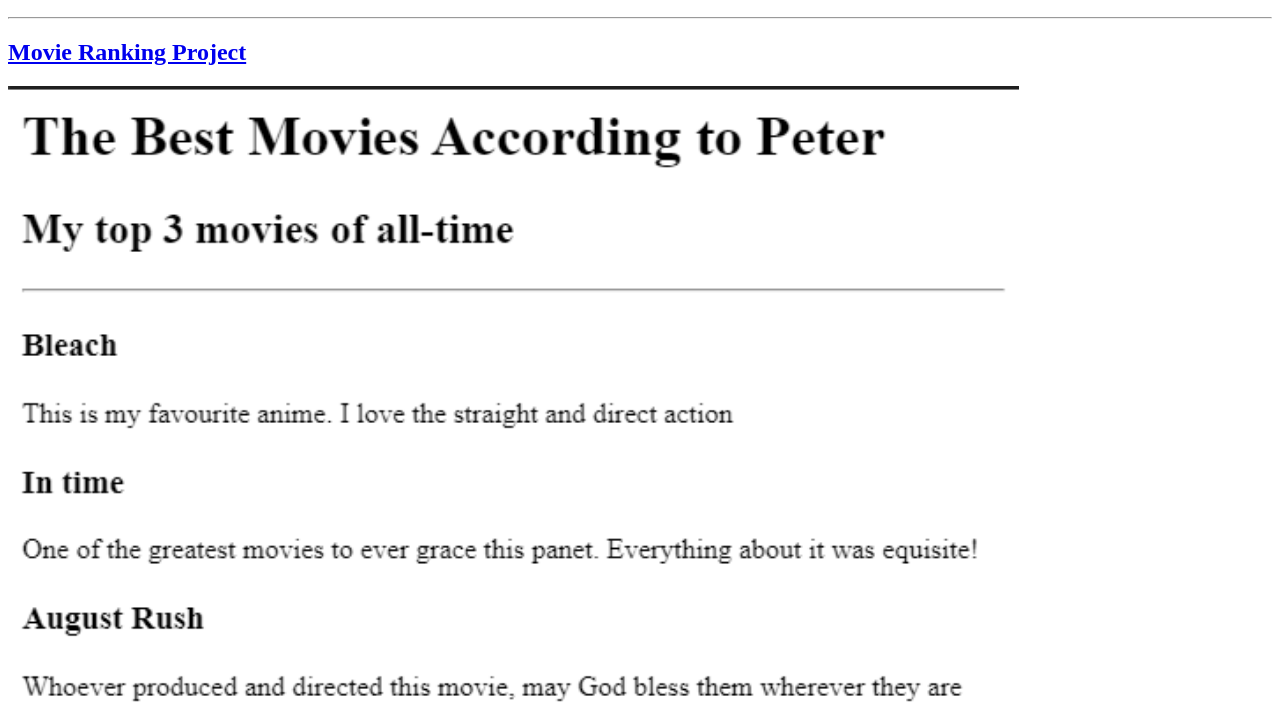
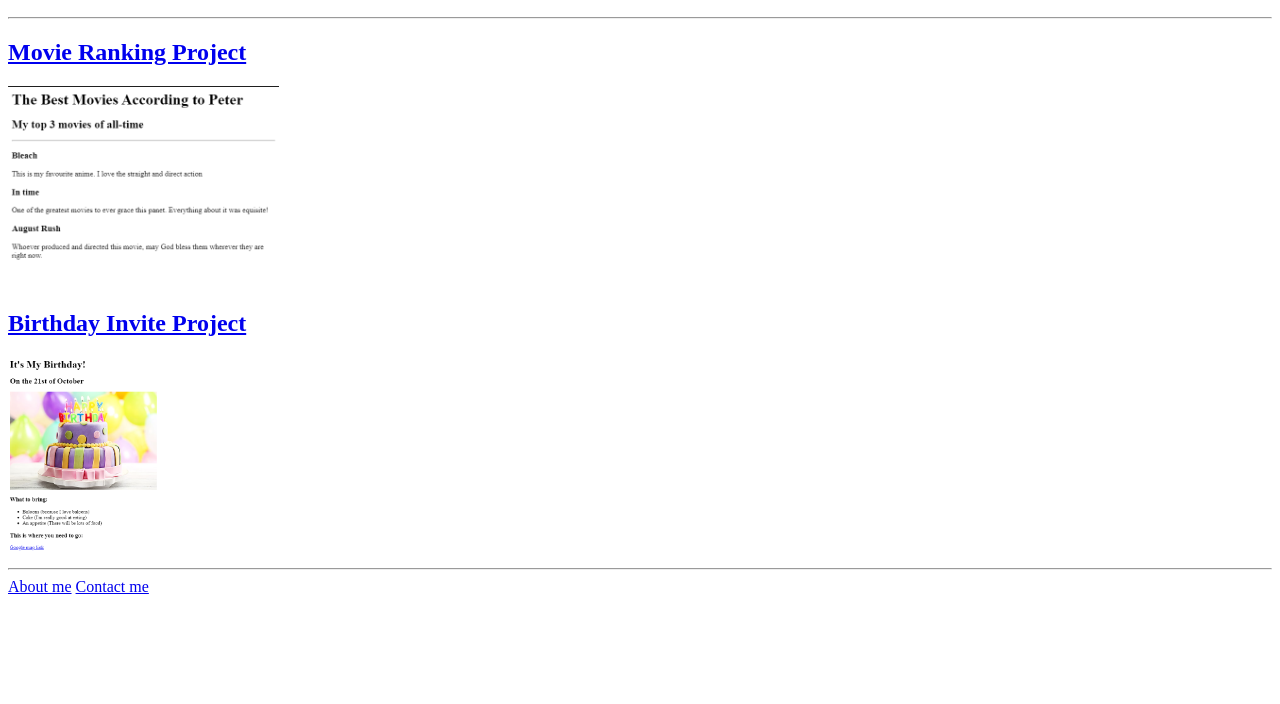
Before and after one commit to perodaah/html-portfolio-test, a plain HTML site: page index.html in a window 1280 px wide. Shown: the part 110-814 px from the top of the page. Drawn offline with Linux system fonts and the light colour scheme.

Commit message:
Update index.html

```diff
--- a/index.html
+++ b/index.html
@@ -15,31 +15,17 @@
         <h2>
         <a href="./public/movie-ranking.html"> Movie Ranking Project </a>
         </h2>
-        <img width="80%" src="./assets/images/movie-ranking1.png" alt="screenshot of movie ranking project">
+        <img height="200" src="./assets/images/movie-ranking1.png" alt="screenshot of movie ranking project">
 
 
 
         <h2>
         <a href="./public/birthday-invite.html"> Birthday Invite Project</a>
         </h2>
-        <img src="./assets/images/birthday-invite1.png" width="80%" alt="screenshot, birthday invite page">
+        <img src="./assets/images/birthday-invite1.png" height="200" alt="screenshot, birthday invite page">
 
         <hr>
         <a href="./public/about.html">About me</a>
         <a href="./public/contact.html">Contact me</a>
     </body>
 </html>
-
-
-
-<!-- TODO 3: Take screenshots of your project previews and add the images to the images folder -->
-
-<!-- TODO 4: Add titles/subtitles etc. -->
-
-<!-- TODO 5: Add a link to the project pages -->
-
-<!-- TODO 6: Add images to show the project previews
-HINT for TODO 6: You can use the height attribute set to 200 to make the image smaller:
-https://developer.mozilla.org/en-US/docs/Web/HTML/Element/img#attr-height -->
-
-<!-- TODO 7: Add the Contact Me and About Me page links -->
```
